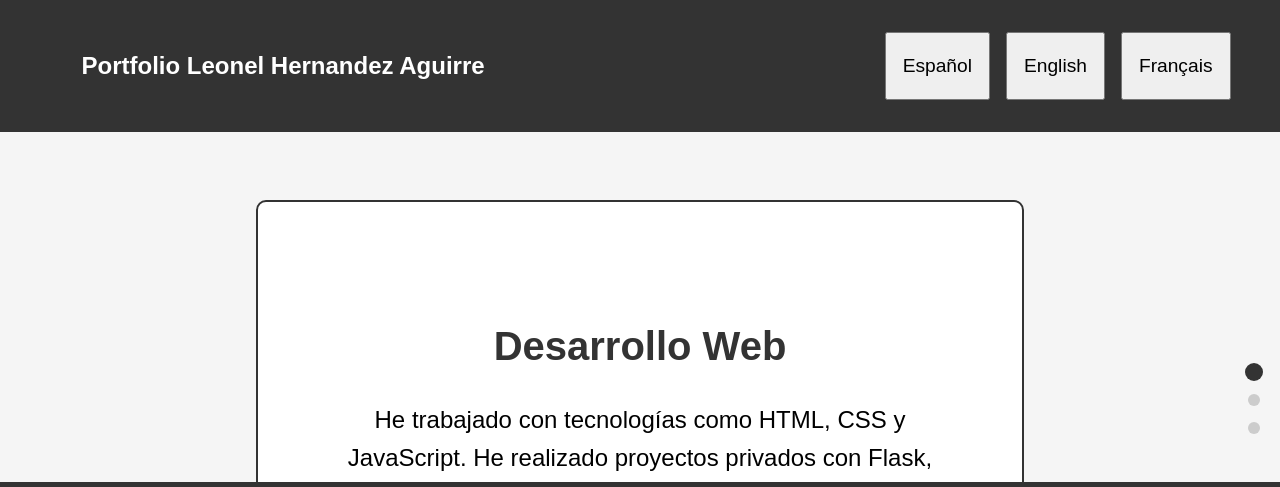
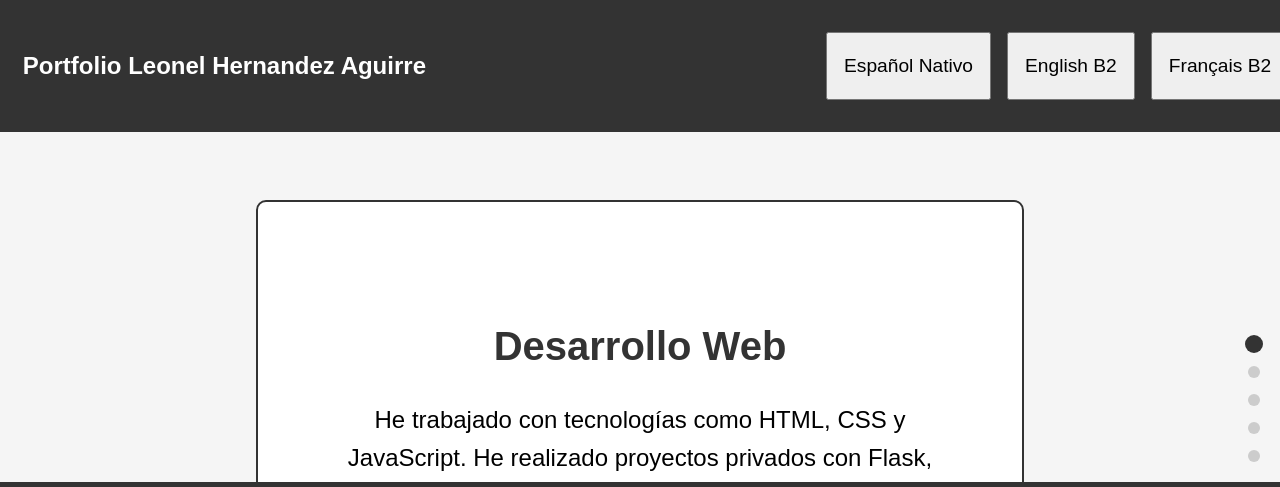
Before and after one commit to LAguirr/htmlcss, a plain HTML site: page main.html in a window 1280 px wide. Shown: the top 487 px of the page. Drawn offline with Linux system fonts and the light colour scheme.

Commit message:
last chhange

```diff
--- a/main.html
+++ b/main.html
@@ -184,28 +184,40 @@
         const translations = {
             es: {
                 webDev: "Desarrollo Web",
-                webDevContent: "He trabajado con tecnologías como HTML, CSS y JavaScript. He realizado proyectos privados con Flask, React, Node y Angular.",
+                webDevContent: "He trabajado con tecnologías como HTML, CSS y JavaScript. He realizado proyectos privados con Flask, React, Node ",
                 softwareDev: "Desarrollo de Software",
-                softwareDevContent: "He creado bases de datos utilizando bases de datos no relacionales como Mongo y bases de datos relacionales como SQL Server y Postgres.",
+                softwareDevContent: "He creado bases de datos utilizando bases de datos no relacionales como Mongodb y bases de datos relacionales como SQL Server y Postgres.",
                 machineLearning: "Aprendizaje Automático",
-                machineLearningContent: "He realizado muchas certificaciones en Kaggle y Hugging Face, llevando a cabo proyectos como predicción de ventas de viviendas con entrenamiento supervisado y proyectos de entrenamiento no supervisado como agentes en videojuegos 2D, usando PyTorch para ambos tipos de proyectos."
+                machineLearningContent: "Tengo mas de 6 años interesado en la IA, y 4 años estudiandolo de forma seria,realizando certificaciones en Kaggle y Hugging Face con proyectos como predicción de ventas de viviendas con entrenamiento supervisado y proyectos de entrenamiento no supervisado.",
+                lenguages: "Lenguajes de programacion",
+                lenguagesContent: "Tengo mas de 4 años de experiencia en Python, al menos 8 años en practicando Javascript puro y 1 año en Java." ,
+                misPasiones: "Actualidad",
+                misPasionesContent: "Actualmente lo que mas me gusta es la inteligencia artificial, con el entrenamiento no supervisado y la creacion de agentes. me gusta el desarrollo y la IA, y si en mi experiencia profesional no observan puestos de desarrollo, es porque nadie me ha dado la oportunidad."
             },
             en: {
                 webDev: "Web Development",
-                webDevContent: "I have worked with technologies like HTML, CSS, and JavaScript. I have done private projects with Flask, React, Node, and Angular.",
+                webDevContent: "I have worked with technologies like HTML, CSS, and JavaScript. I have done private projects with Flask, React, Node.",
                 softwareDev: "Software Development",
                 softwareDevContent: "I have created databases using non-relational databases like Mongo and relational databases like SQL Server and Postgres.",
                 machineLearning: "Machine Learning",
-                machineLearningContent: "I have done many certifications from Kaggle and Hugging Face, realizing projects like housing sales prediction with supervised training and unsupervised training projects like agents in 2D video games, using PyTorch for both types of projects."
-            },
+                machineLearningContent: "I have done many certifications from Kaggle and Hugging Face, realizing projects like housing sales prediction with supervised training and unsupervised training projects like agents in 2D video games, using PyTorch for both types of projects.",
+                lenguages: "Programming languages",
+                lenguagesContent: "I have more than 4 years of experience in Python, at least 8 years in pure Javascript practice and 1 year in Java." ,
+                misPasiones: "Current affairs",
+                misPasionesContent: "Currently, what I like the most is artificial intelligence, with unsupervised training and agent creation. I like development and AI, and if you don't see any development positions in my professional experience, it's because no one has given me the opportunity."
+           },
             fr: {
                 webDev: "Développement Web",
-                webDevContent: "J'ai travaillé avec des technologies comme HTML, CSS et JavaScript. J'ai réalisé des projets privés avec Flask, React, Node et Angular.",
+                webDevContent: "J'ai travaillé avec des technologies comme HTML, CSS et JavaScript. J'ai réalisé des projets privés avec Flask, React, Node.",
                 softwareDev: "Développement Logiciel",
                 softwareDevContent: "J'ai créé des bases de données en utilisant des bases de données non relationnelles comme Mongo et des bases de données relationnelles comme SQL Server et Postgres.",
                 machineLearning: "Apprentissage Automatique",
-                machineLearningContent: "J'ai suivi de nombreuses certifications sur Kaggle et Hugging Face, réalisant des projets comme la prédiction des ventes de logements avec un apprentissage supervisé et des projets d'apprentissage non supervisé comme des agents dans des jeux vidéo 2D, en utilisant PyTorch pour les deux types de projets."
-            }
+                machineLearningContent: "J'ai suivi de nombreuses certifications sur Kaggle et Hugging Face, réalisant des projets comme la prédiction des ventes de logements avec un apprentissage supervisé et des projets d'apprentissage non supervisé comme des agents dans des jeux vidéo 2D, en utilisant PyTorch pour les deux types de projets.",
+                lenguages: "Langages de programmation",
+                lenguagesContent: "J'ai plus de 4 ans d'expérience en Python, au moins 8 ans en Javascript pur et 1 an en Java." ,
+                misPasiones: "Actualités",
+                misPasionesContent: "Actuellement, ce que j'aime le plus, c'est l'intelligence artificielle, avec l'entraînement non supervisé et la création d'agents. J'aime le développement et l'IA, et si vous ne voyez aucun poste de développement dans mon expérience professionnelle, c'est parce que personne ne m'en a donné l'opportunité."
+           }
         };
 
         function changeLanguage(lang) {
@@ -215,6 +227,10 @@
             document.getElementById('softwareDevContent').textContent = translations[lang].softwareDevContent;
             document.getElementById('machineLearningTitle').textContent = translations[lang].machineLearning;
             document.getElementById('machineLearningContent').textContent = translations[lang].machineLearningContent;
+            document.getElementById('lenguagesTitle').textContent = translations[lang].lenguages;
+            document.getElementById('lenguagesContent').textContent = translations[lang].lenguagesContent;
+            document.getElementById('misPasionesTitle').textContent = translations[lang].misPasiones;
+            document.getElementById('misPasionesContent').textContent = translations[lang].misPasionesContent;
         }
 
         document.addEventListener('DOMContentLoaded', () => {
@@ -286,9 +302,9 @@
 
         <nav>
             <h1>Portfolio Leonel Hernandez Aguirre</h1>
-            <button onclick="changeLanguage('es')">Español</button>
-            <button onclick="changeLanguage('en')">English</button>
-            <button onclick="changeLanguage('fr')">Français</button>
+            <button onclick="changeLanguage('es')">Español Nativo</button>
+            <button onclick="changeLanguage('en')">English B2</button>
+            <button onclick="changeLanguage('fr')">Français B2</button>
         </nav>
     </header>
     <main>
@@ -304,8 +320,18 @@
             <h2 id="machineLearningTitle"></h2>
             <p id="machineLearningContent"></p>
         </section>
+        <section>
+            <h2 id="lenguagesTitle"></h2>
+            <p id="lenguagesContent"></p>
+        </section>
+        <section>
+            <h2 id="misPasionesTitle"></h2>
+            <p id="misPasionesContent"></p>
+        </section>
         <div class="indicator">
             <div class="indicator-dot active"></div>
+            <div class="indicator-dot"></div>
+            <div class="indicator-dot"></div>
             <div class="indicator-dot"></div>
             <div class="indicator-dot"></div>
         </div>
```
